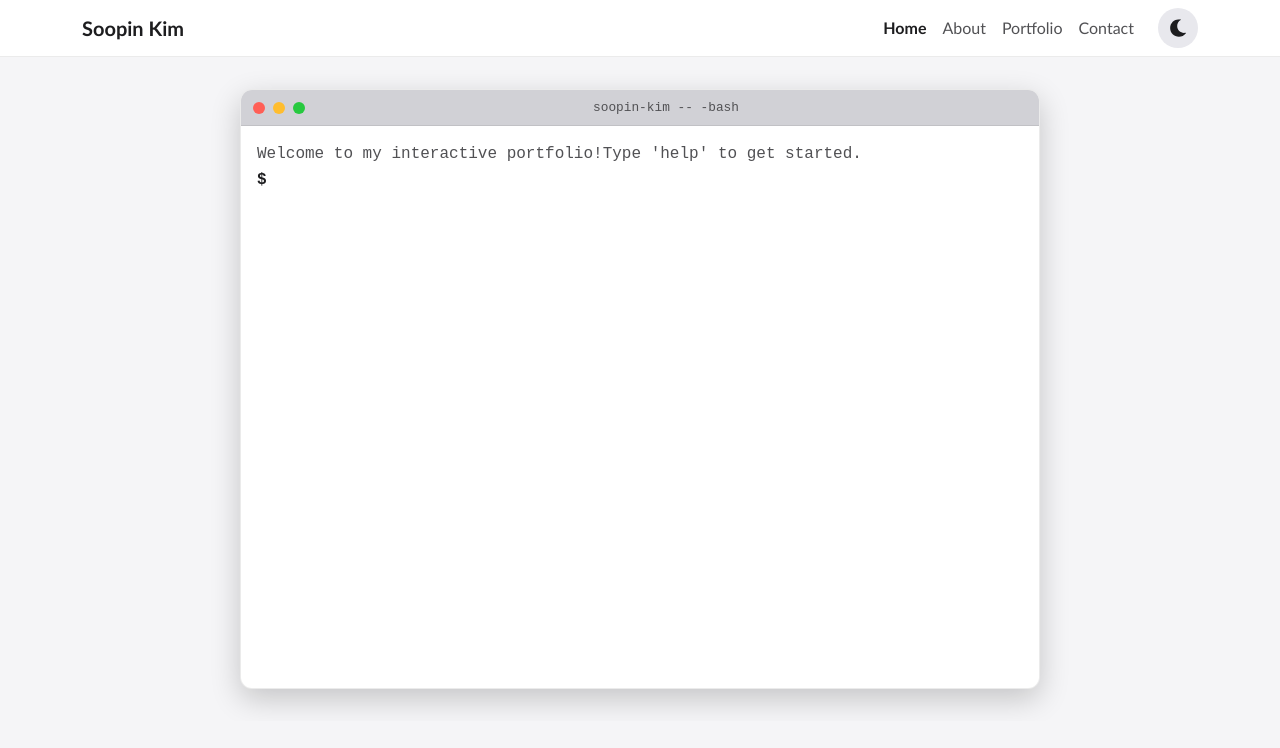
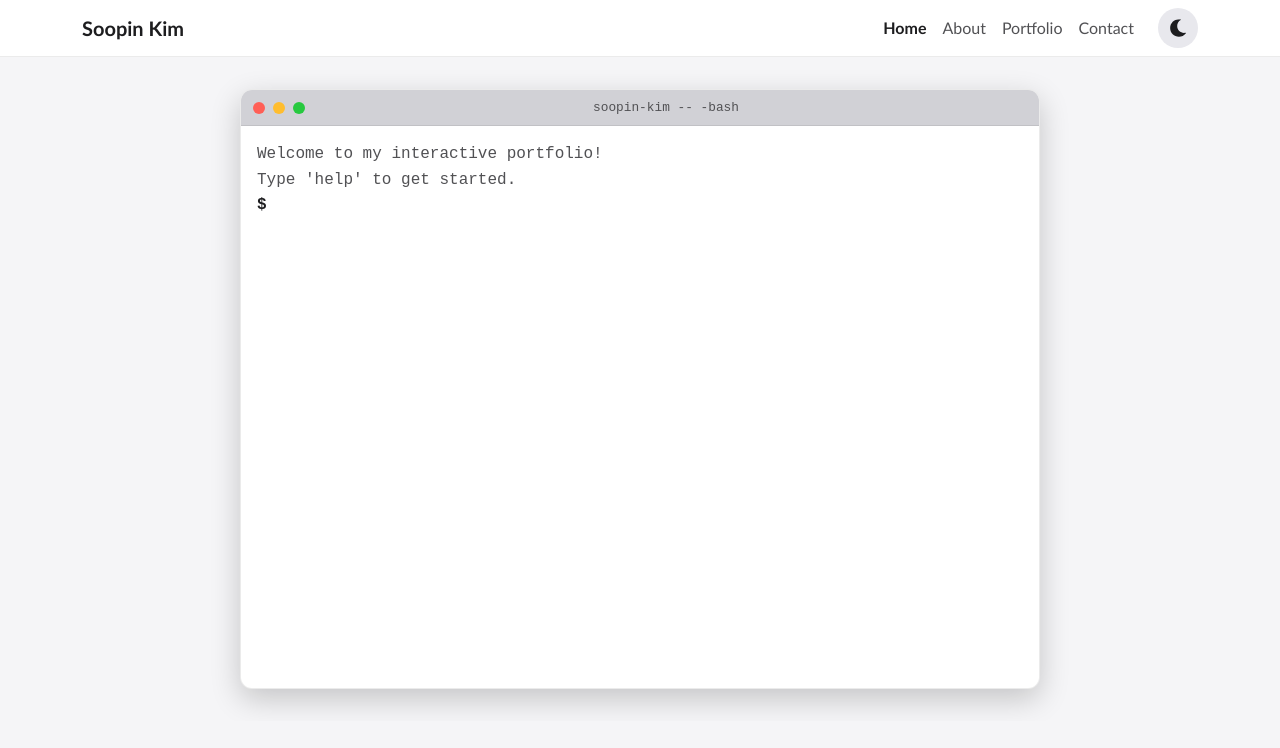
Before and after one commit to elriot/kim_portfolio, a React (Create React App) app: page /#/ in a window 1280 px wide. Shown: the top 748 px of the page. Built offline with nearby package versions, Linux system fonts and the light colour scheme.

Commit message:
update main, portfolio
fixed main command line error, update contents on portfolio page

```diff
--- a/src/data/portfolioData.js
+++ b/src/data/portfolioData.js
@@ -17,8 +17,8 @@ export const portfolioData = [
     image: blog,
     title: "Japan Onsen Tour Guide Blog",
     description: [
-      "Tour-guide blog for a BCIT Technical Writing project, built with <strong>Vite + React</strong> and structured as reusable components for easy content updates.",
-      "🔸 The project is currently in progress. Some errors might occur on certain pages."
+      "This project is a personal initiative to redevelop a tour-guide blog that was originally created with a team on Squarespace. I rebuilt it from the ground up using Vite + React, transforming it into a dynamic application with reusable components for easy content updates.",
+      "<small>🔸 The project is currently in progress. Some errors might occur on certain pages.</small>"
     ],
     tags: ["Vite + React", "Tilewind CSS", "React Router", "Reusable Components", "Responsive Design"],
     links: [
--- a/src/pages/MainPage.js
+++ b/src/pages/MainPage.js
@@ -97,7 +97,7 @@ export const MainPage = () => {
 
   const focusInput = () => { inputRef.current?.focus(); };
 
-return (
+  return (
     <div className="main-container page-container-height" onClick={focusInput}>
       <div className="terminal-window">
         <div className="terminal-header">
@@ -107,18 +107,18 @@ return (
           <div className="terminal-title">soopin-kim -- -bash</div>
         </div>
         <div className="terminal-body">
-          {history.map((line, index) => {
-            if (line.isCommand) {
-              return (
-                <div key={index} className="command-line">
+          {history.map((line, index) => (
+            <div key={index} className={line.isCommand ? 'command-line' : 'output-line'}>
+              {line.isCommand ? (
+                <>
                   <span className="prompt-symbol">$</span>
                   <span className="line-text">{line.text}</span>
-                </div>
-              );
-            } else {
-              return <CommandOutput key={index} output={line.text} />;
-            }
-          })}
+                </>
+              ) : (
+                <CommandOutput output={line.text} />
+              )}
+            </div>
+          ))}
           <form onSubmit={handleFormSubmit} className="input-form">
             <span className="prompt-symbol">$</span>
             <input
```
